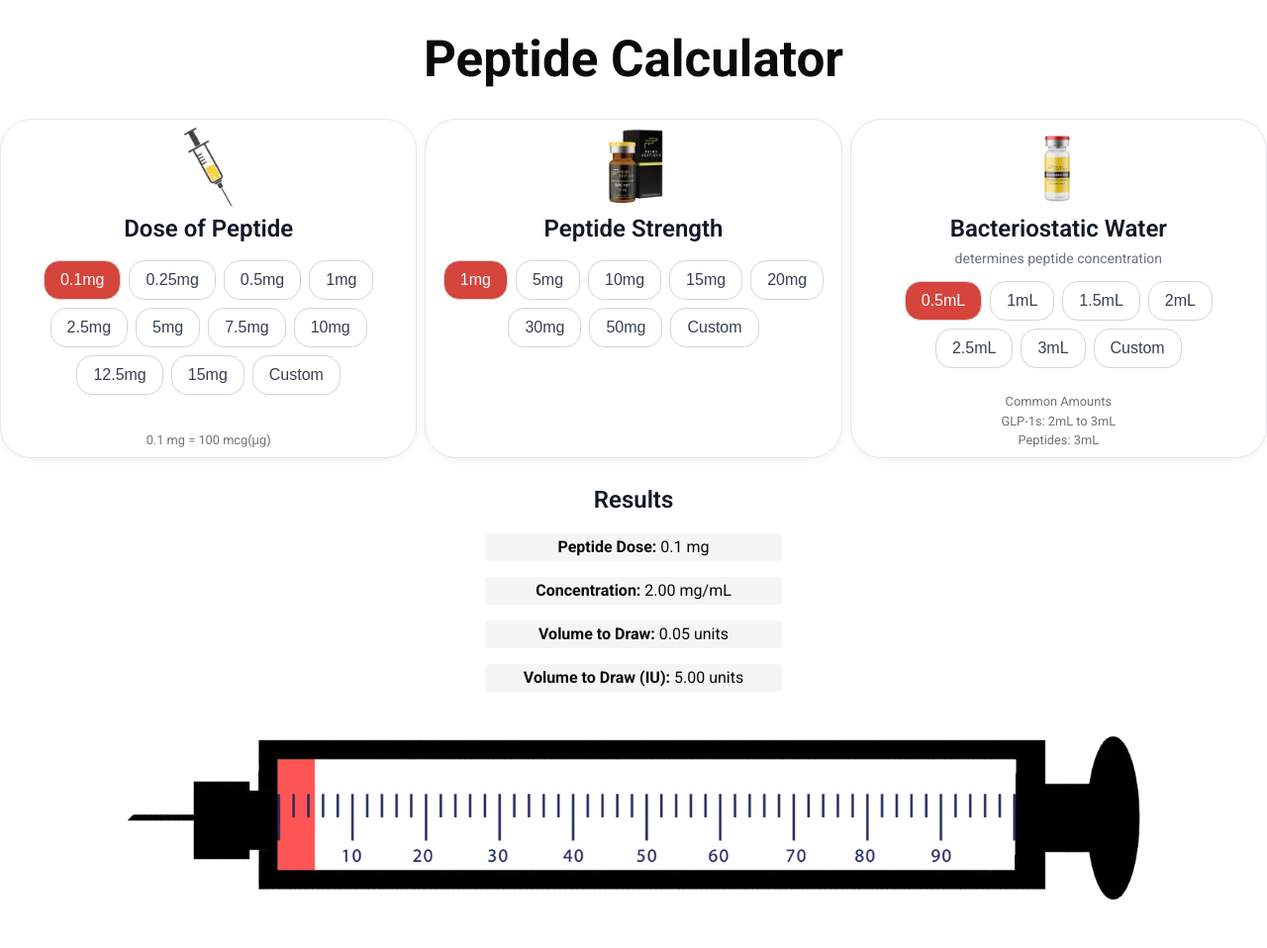
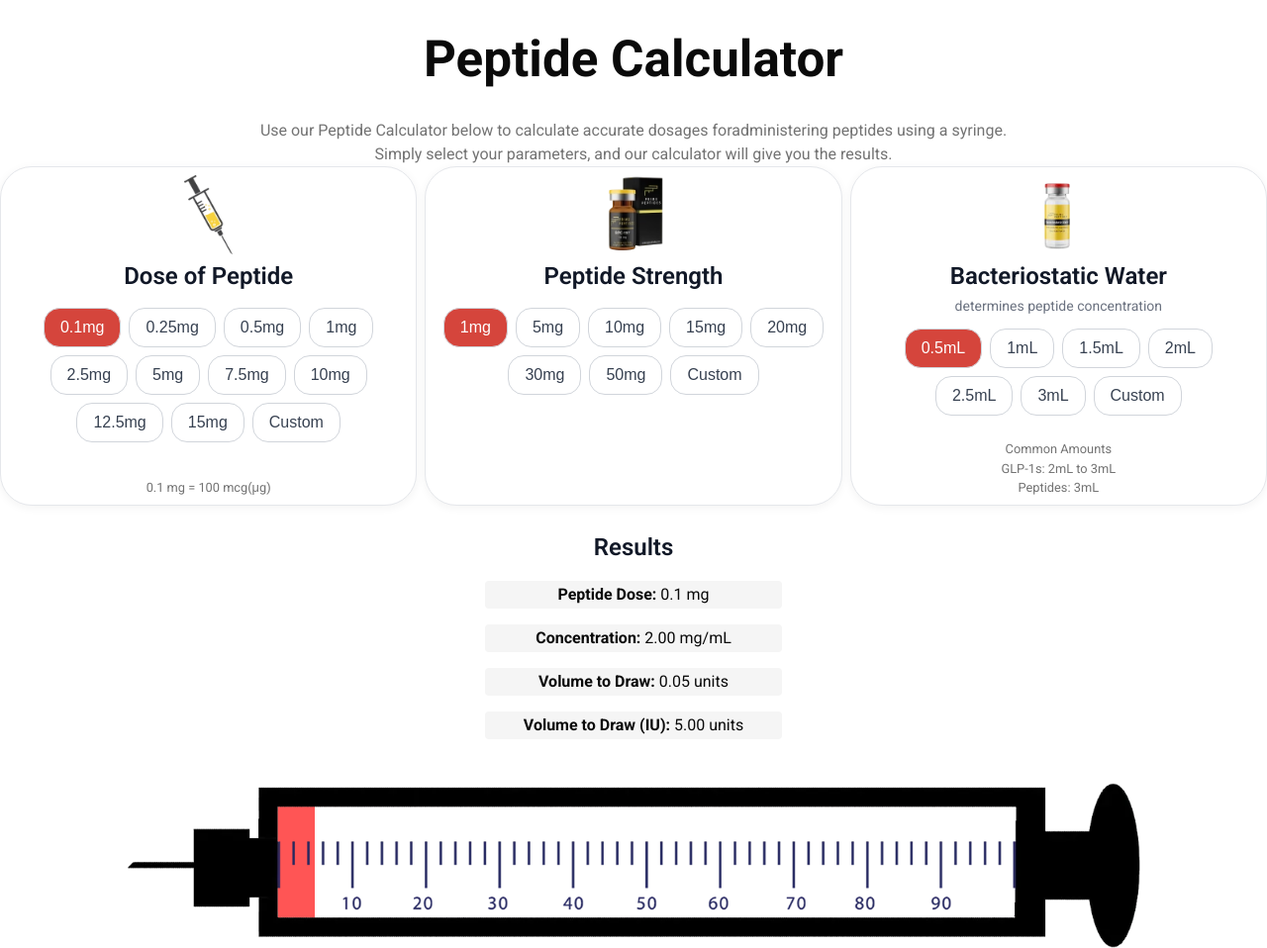
Before and after one commit to high-haseeb/peptide-calculator, a website built with Vite: page index.html in a window 1280 px wide. Shown: the whole page at 99% size. Built offline with nearby package versions, Linux system fonts and the light colour scheme.

Commit message:
added the title-desc

```diff
--- a/index.html
+++ b/index.html
@@ -13,7 +13,7 @@
         <div class="title">
             Peptide Calculator
         </div>
-        <!-- <p class="desc">Use our Peptide Calculator below to calculate accurate dosages foradministering peptides using a syringe. Simply select your parameters, and our calculator will give you the results.</p> -->
+        <p class="title-desc">Use our Peptide Calculator below to calculate accurate dosages foradministering peptides using a syringe. Simply select your parameters, and our calculator will give you the results.</p>
 
         <div id="app" >
             <div class="flex-col">
--- a/src/style.css
+++ b/src/style.css
@@ -167,6 +167,13 @@ input:focus {
     font-size: 0.8rem;
 }
 
+.title-desc {
+    text-align: center;
+    max-width: 50rem;
+    margin: 0 auto;
+    color: var(--muted-foreground);
+}
+
 /* Misc */
 strong {
     font-size: 1rem;
```
